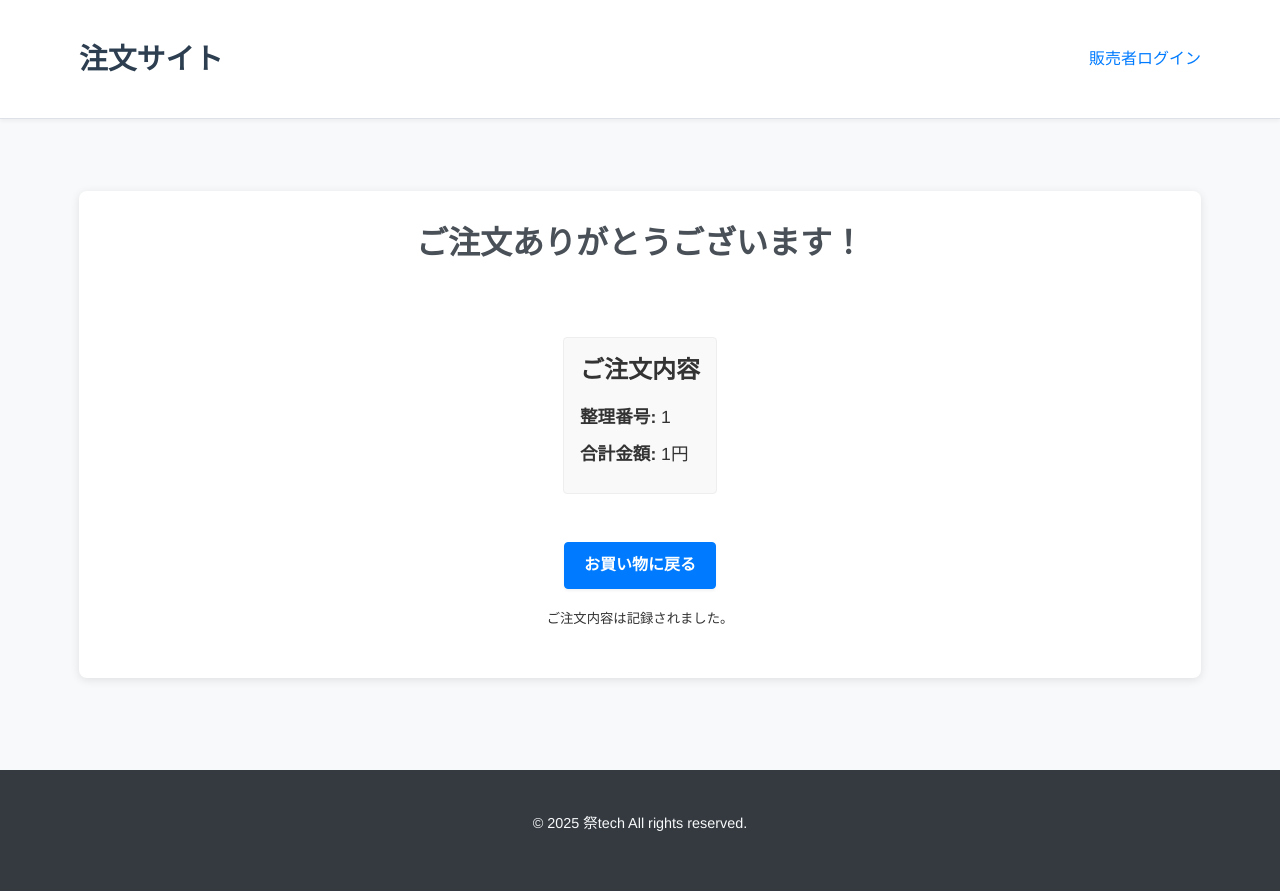
After one commit to Flash-Cast/ordersystem, a Django app: template order_system/menu/templates/menu/order_complete.html in a window 1280 px wide. The commit adds this page. Run offline with Django 5.2, Linux system fonts and the light colour scheme; the template is opened without the code that fills it: most values are stand-ins (such as "Sample title", 1, 10 or a date in 2020).

Commit message:
Add files via upload

```diff
--- a/order_system/menu/templates/base.html
+++ b/order_system/menu/templates/base.html
@@ -36,7 +36,7 @@
 
     <footer>
         <div class="container">
-            <p>&copy; {% now "Y" %} 注文システム All rights reserved.</p>
+            <p>&copy; {% now "Y" %} 祭tech All rights reserved.</p>
         </div>
     </footer>
 
--- /dev/null
+++ b/order_system/menu/templates/menu/order_complete.html
@@ -0,0 +1,28 @@
+{% extends 'base.html' %}
+{% load static %}
+
+{% block title %}ご注文完了 - {{ block.super }}{% endblock %}
+
+{% block content %}
+<div class="container">
+    <div class="order-complete-container text-center"> {# text-center は style.css の汎用クラスを想定 #}
+        <h1 class="page-title">ご注文ありがとうございます！</h1>
+
+        <div class="order-summary">
+            <h2>ご注文内容</h2>
+            <p><strong>整理番号:</strong> {{ order_id }}</p>
+            <p><strong>合計金額:</strong> {{ total_price }}円</p>
+        </div>
+
+        <div class="order-complete-actions mt-3"> {# mt-3 は style.css のマージントップ汎用クラスを想定 #}
+            <a href="{% url 'menu_list' %}" class="btn btn-primary">お買い物に戻る</a>
+            {% if user.is_authenticated %}
+                {# ログインユーザーであれば注文履歴へのリンクも表示 #}
+                <a href="{% url 'order_list' %}" class="btn btn-secondary">注文履歴を見る</a>
+            {% endif %}
+        </div>
+
+        <p class="text-muted mt-2"><small>ご注文内容は記録されました。</small></p>
+    </div>
+</div>
+{% endblock %}
--- a/order_system/static/css/style.css
+++ b/order_system/static/css/style.css
@@ -553,6 +553,43 @@ textarea.form-control:focus {
     font-size: 0.9rem;
 }
 
+/*order_complete.html*/
+.order-complete-container {
+    padding: 2em;
+    background-color: #fff;
+    border-radius: 8px;
+    box-shadow: 0 2px 10px rgba(0,0,0,0.1);
+    margin-top: 2em;
+    margin-bottom: 2em;
+}
+
+.order-summary {
+    margin-top: 1.5em;
+    margin-bottom: 1.5em;
+    padding: 1em;
+    border: 1px solid #eee;
+    border-radius: 4px;
+    background-color: #f9f9f9;
+    display: inline-block; /* 中央寄せのためにコンテナに text-center を適用した場合 */
+    text-align: left; /* サマリー内のテキストは左寄せ */
+}
+
+.order-summary h2 {
+    font-size: 1.5rem;
+    margin-bottom: 0.75em;
+    color: #333;
+    text-align: center; /* サマリーのタイトルは中央寄せ */
+}
+
+.order-summary p {
+    font-size: 1.1rem;
+    margin-bottom: 0.5em;
+}
+
+.order-complete-actions .btn {
+    margin: 0.5em;
+}
+
 /* Utility Classes */
 .text-center { text-align: center; }
 .mt-1 { margin-top: 0.25rem !important; }
```
Also changed, not shown: order_system/menu/views.py (+78 -95 lines), order_system/db.sqlite3, 1 other file.
